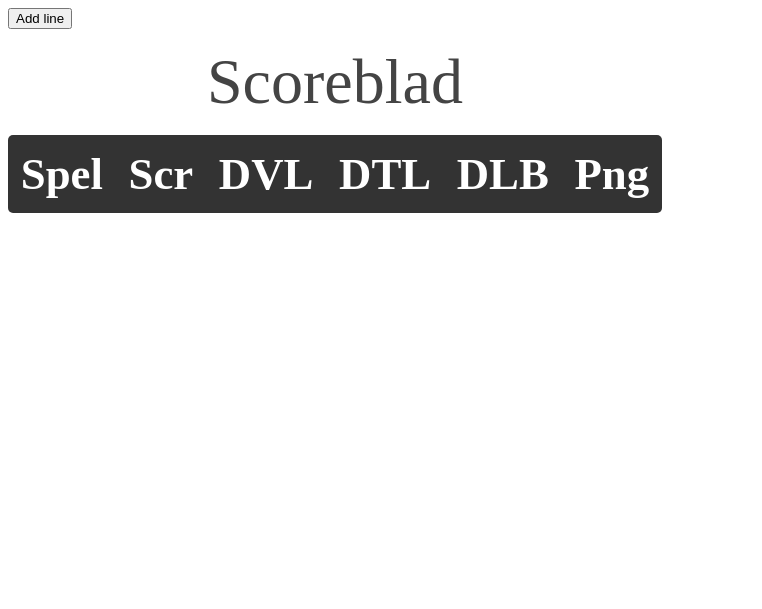
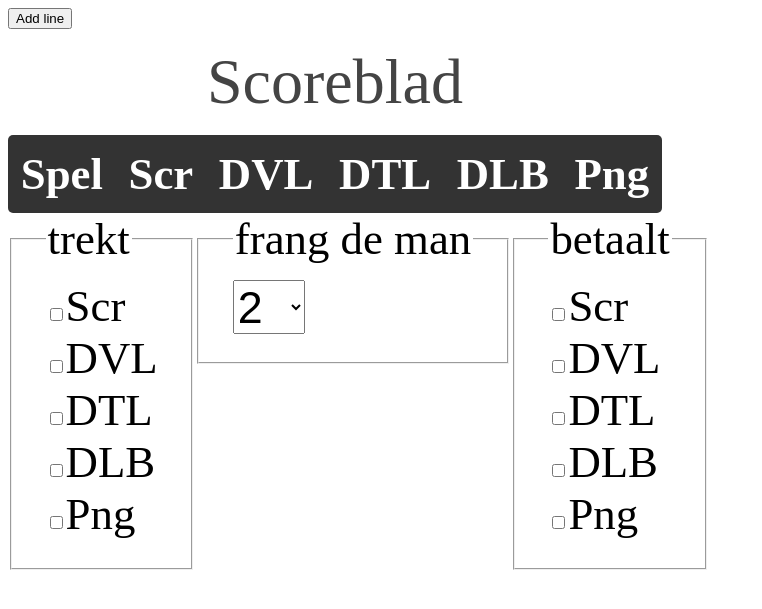
Before and after one commit to johanv/papapa, a PHP site: page / in a window 1280 px wide. Shown: the top 609 px of the page, without its empty margins (0-762 px from the left). Run offline with PHP 8.4, Linux system fonts and the light colour scheme; lists and menus that the app fills with data are empty; some libraries are stand-ins or nearby versions.

Commit message:
Mockup for input view.
Not very pretty, but it will do for now.

```diff
--- a/index.php
+++ b/index.php
@@ -20,6 +20,43 @@
 <div id="scoreblad">
 </div>
 
+<div id="result">
+<!-- Let's first mockup this thingy. -->
+<fieldset>
+<legend>trekt</legend>
+<input id="winner0" type="checkbox" name="winner" value="0" /><label for="winner0">Scr</label><br />
+<input id="winner1" type="checkbox" name="winner" value="1" /><label for="winner1">DVL</label><br />
+<input id="winner2" type="checkbox" name="winner" value="2" /><label for="winner2">DTL</label><br />
+<input id="winner3" type="checkbox" name="winner" value="3" /><label for="winner3">DLB</label><br />
+<input id="winner4" type="checkbox" name="winner" value="4" /><label for="winner4">Png</label><br />
+</fieldset>
+
+<fieldset>
+<legend>frang de man</legend>
+
+<select name="frangdeman"/>
+  <option value="1">1</option>
+  <option value="2" selected="selected">2</option>
+  <option value="3">3</option>
+  <option value="4">4</option>
+  <option value="5">5</option>
+  <option value="6">6</option>
+  <option value="10">10</option>
+  <option value="15">15</option>
+  <option value="45">45</option>
+</select>
+</fieldset>
+
+<fieldset>
+<legend>betaalt</legend>
+<input id="loser0" type="checkbox" name="loser" value="0" /><label for="loser0">Scr</label><br />
+<input id="loser1" type="checkbox" name="loser" value="1" /><label for="loser1">DVL</label><br />
+<input id="loser2" type="checkbox" name="loser" value="2" /><label for="loser2">DTL</label><br />
+<input id="loser3" type="checkbox" name="loser" value="3" /><label for="loser3">DLB</label><br />
+<input id="loser4" type="checkbox" name="loser" value="4" /><label for="loser4">Png</label><br />
+</fieldset>
+</div>
+
 <script>
 $(function(){
   var Lijn = Backbone.Model.extend({
@@ -37,6 +74,15 @@ $(function(){
       dubbels: [],
       deler: 0,
       scores: [0, 0, 0, 0, 0] // we spelen met een pisser
+    }
+  });
+
+  var Result = Backbone.Model.extend({
+    defaults: {
+      players: ['Scr', 'DVL', 'DTL', 'DLB', 'Png'],
+      winners: [],
+      losers: [],
+      points: 2,
     }
   });
 
@@ -90,7 +136,7 @@ $(function(){
 
       // Die header zal uiteraard ook dynamisch moeten
       $(this.el).append("<button id='add'>Add line</button>");
-      $(this.el).append('<table id="scoreblad"> <caption>Scoreblad</caption> <thead> <tr><th>Spel</th><th>Scr</th><th>DVL</th><th>DTL</th><th>DLB</th><th>Png</th></tr> </thead> <tbody> </tbody> </table>');
+      $(this.el).append('<table> <caption>Scoreblad</caption> <thead> <tr><th>Spel</th><th>Scr</th><th>DVL</th><th>DTL</th><th>DLB</th><th>Png</th></tr> </thead> <tbody> </tbody> </table>');
 
       _(this.collection.models).each(function(lijn){
         self.appendLijn(lijn);
@@ -110,6 +156,21 @@ $(function(){
     }
   });
 
+  var ResultView = Backbone.View.extend({
+    el: $('div#result'),
+
+    initialize: function(){
+      _.bindAll(this, 'render');
+
+      this.render();
+    },
+
+    render: function(){
+      // TODO: render view
+    }
+  });
+
+
   var bladView = new BladView();
 }());
 </script>
--- a/main.css
+++ b/main.css
@@ -29,10 +29,28 @@ table tbody tr:not(:last-child) {
 
 table .deler { font-weight: bold; }
 
+fieldset {
+  font-size: 2.8rem;
+  float: left;
+}
+
+select {
+  font-size: 2.8rem;
+  float: left;
+}
+
+input[type=checkbox]
+{
+  font-size: 2.8rem;
+}
+
 @media screen and (max-width: 960px) {
 table caption { font-size: 2rem; }
 table tbody td { font-size: 1.4rem }
 table thead th { font-size: 1.4rem }
+fieldset { font-size: 1.4rem; }
+select { font-size: 1.4rem; }
+input[type=checkbox]{ font-size: 1.4rem; }
 }
 
 @media screen and (max-width: 600px) {
@@ -46,7 +64,6 @@ table tbody tr td:first-child { background: #333; color: #fff; }
 table tbody td:before {
 	content: attr(data-th); font-weight: bold;
 	display: inline-block; width: 6rem;
-
 }
 
 }
```
